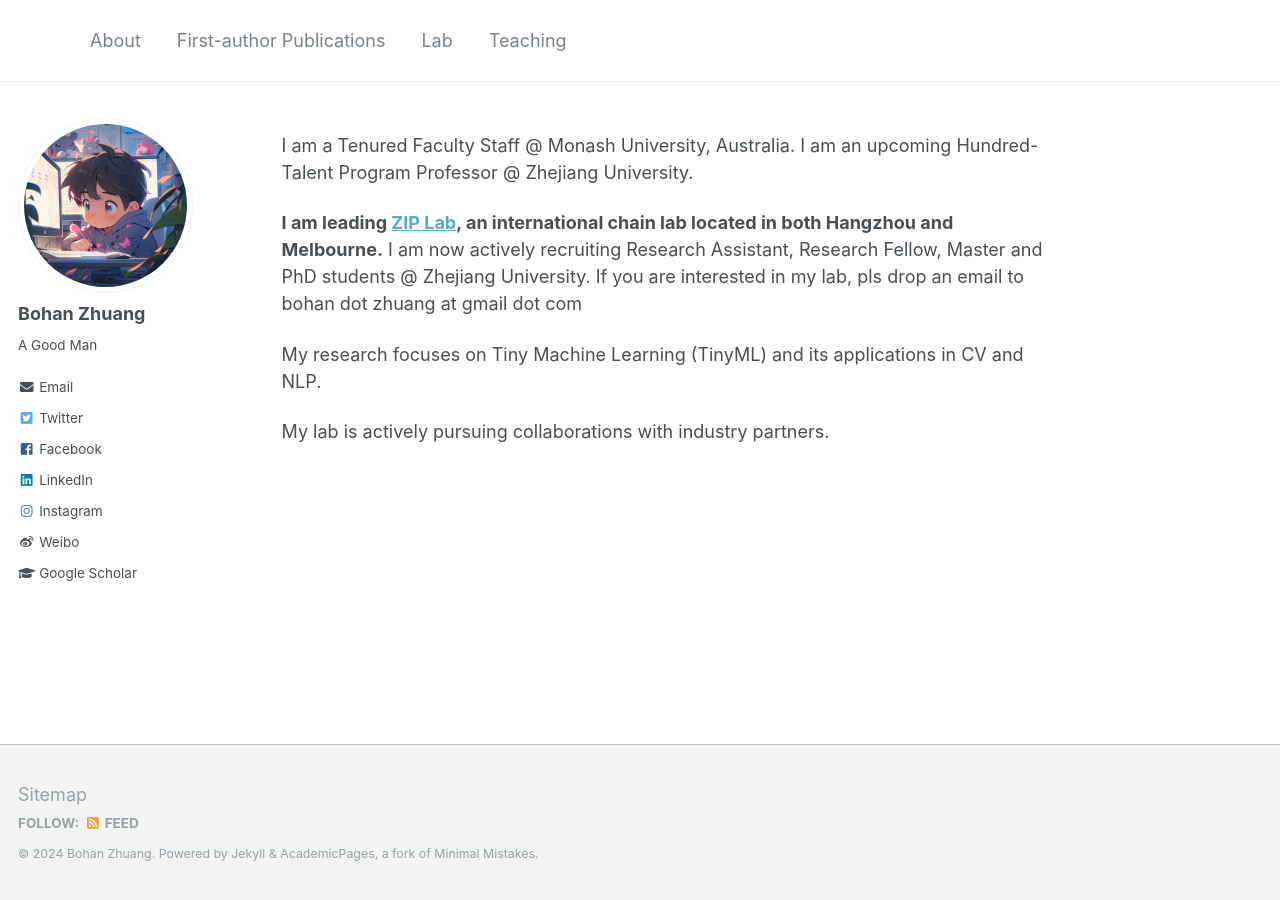
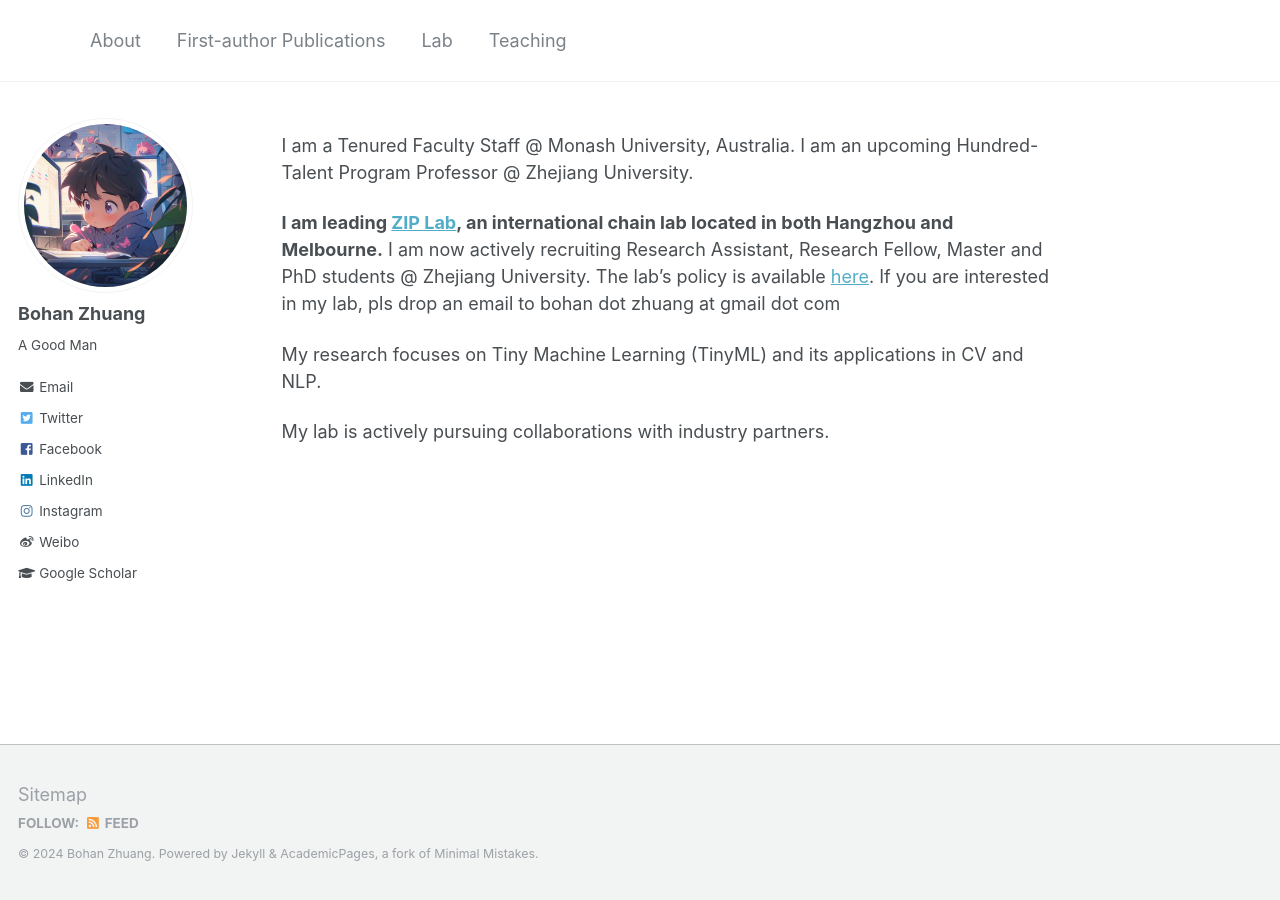
Before and after one commit to bohanzhuang/bohanzhuang.github.io, a Jekyll site: the page built from _pages/about.md, in a window 1280 px wide. Built offline with Jekyll 4.4.1, drawn with Linux system fonts in a browser that asks for light colours.

Commit message:
Update about.md

```diff
--- a/_pages/about.md
+++ b/_pages/about.md
@@ -10,7 +10,7 @@ redirect_from:
 
 I am a Tenured Faculty Staff @ Monash University, Australia. I am an upcoming Hundred-Talent Program Professor @ Zhejiang University.
 
-**I am leading [ZIP Lab](https://ziplab.github.io/), an international chain lab located in both Hangzhou and Melbourne.** I am now actively recruiting Research Assistant, Research Fellow, Master and PhD students @ Zhejiang University. If you are interested in my lab, pls drop an email to bohan dot zhuang at gmail dot com
+**I am leading [ZIP Lab](https://ziplab.github.io/), an international chain lab located in both Hangzhou and Melbourne.** I am now actively recruiting Research Assistant, Research Fellow, Master and PhD students @ Zhejiang University. The lab's policy is available [here](/files/policy.pdf). If you are interested in my lab, pls drop an email to bohan dot zhuang at gmail dot com
 
 My research focuses on Tiny Machine Learning (TinyML) and its applications in CV and NLP.
 
```
